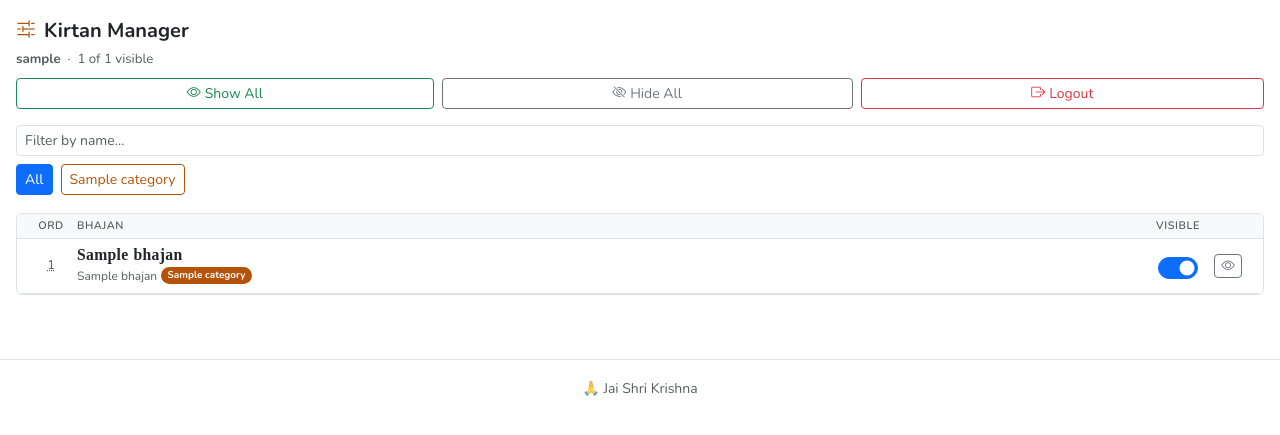
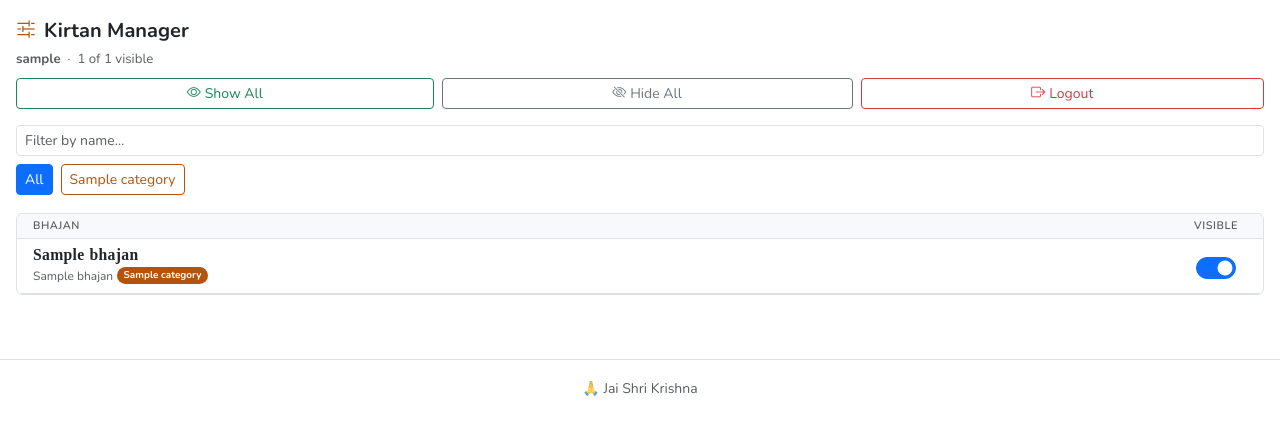
Before and after one commit to dharmesp/bhajan-kirtan, a Flask app: page /manage/ in a window 1280 px wide. Shown: the part 55-490 px from the top of the page. Run offline with Flask 3, Linux system fonts and the light colour scheme; the visitor is signed in with stand-in values (Sample User, id 1); tables that the repository leaves empty hold one stand-in row (values such as "Sample post"); some libraries are stand-ins or nearby versions.

Commit message:
manager dashboard: remove order col, title taps to bhajan view

```diff
--- a/shrikirtan/static/css/style.css
+++ b/shrikirtan/static/css/style.css
@@ -283,9 +283,7 @@ mark.sk-highlight {
 .sk-chip-scroll::-webkit-scrollbar { display: none; }
 
 /* Column widths — shared between header and rows */
-.sk-order-col  { width: 36px;  min-width: 36px;  margin-right: .5rem; text-align: center; }
 .sk-toggle-col { width: 62px;  min-width: 62px; }
-.sk-view-col   { width: 38px;  min-width: 38px; }
 
 /* Column header bar */
 .sk-manage-header {
@@ -307,22 +305,6 @@ mark.sk-highlight {
   background: var(--bs-tertiary-bg);
 }
 
-/* Order number — tap target */
-.sk-order-num {
-  font-size: .8rem;
-  cursor: pointer;
-  text-decoration: underline dotted;
-  display: block;
-  padding: 2px 0;
-  user-select: none;
-}
-.sk-order-input {
-  width: 44px;
-  font-size: .8rem;
-  padding: .2rem .25rem;
-  text-align: center;
-}
-
 /* Title typography */
 .sk-row-gu-title {
   font-size: .98rem;
@@ -333,10 +315,3 @@ mark.sk-highlight {
   min-width: 0;
 }
 .sk-cat-badge { font-size: .62rem; }
-
-/* View button — compact square */
-.sk-view-btn {
-  padding: .25rem .4rem;
-  font-size: .85rem;
-  line-height: 1;
-}
--- a/shrikirtan/templates/manage/dashboard.html
+++ b/shrikirtan/templates/manage/dashboard.html
@@ -52,10 +52,8 @@
 
     <!-- Column header -->
     <div class="sk-manage-header d-flex align-items-center px-3 py-1 border-bottom">
-      <span class="sk-order-col text-uppercase text-muted" style="font-size:.68rem;letter-spacing:.05em;">Ord</span>
       <span class="flex-grow-1 text-uppercase text-muted" style="font-size:.68rem;letter-spacing:.05em;">Bhajan</span>
       <span class="sk-toggle-col text-uppercase text-muted text-center" style="font-size:.68rem;letter-spacing:.05em;">Visible</span>
-      <span class="sk-view-col"></span>
     </div>
 
     {% for b in bhajans %}
@@ -65,16 +63,9 @@
          data-gu="{{ b.title_gujarati | lower }}"
          data-cat="{{ b.category_id or '' }}">
 
-      <!-- Order (tap to edit) -->
-      <div class="sk-order-col flex-shrink-0">
-        <span class="order-display text-muted sk-order-num"
-              title="Tap to change order">{{ b.display_order }}</span>
-        <input type="number" class="order-input form-control form-control-sm d-none sk-order-input"
-               value="{{ b.display_order }}" min="0" />
-      </div>
-
-      <!-- Titles + category badge -->
-      <div class="flex-grow-1 overflow-hidden me-2">
+      <!-- Titles + category badge (tap to view) -->
+      <a href="{{ url_for('public.view_bhajan', slug=b.slug) }}"
+         class="flex-grow-1 overflow-hidden me-2 text-decoration-none text-reset">
         <div class="gujarati-text fw-semibold text-truncate sk-row-gu-title lh-sm">{{ b.title_gujarati }}</div>
         <div class="d-flex align-items-center gap-1" style="min-width:0;">
           <span class="text-muted text-truncate sk-row-en-title">{{ b.title_english }}</span>
@@ -82,7 +73,7 @@
           <span class="badge rounded-pill text-bg-primary flex-shrink-0 sk-cat-badge">{{ b.category.name }}</span>
           {% endif %}
         </div>
-      </div>
+      </a>
 
       <!-- Visibility toggle -->
       <div class="sk-toggle-col flex-shrink-0 d-flex justify-content-center">
@@ -95,14 +86,6 @@
         </div>
       </div>
 
-      <!-- View button -->
-      <div class="sk-view-col flex-shrink-0 d-flex justify-content-center">
-        <a href="{{ url_for('public.view_bhajan', slug=b.slug) }}"
-           class="btn btn-sm btn-outline-secondary sk-view-btn lh-1"
-           title="View bhajan" aria-label="View {{ b.title_english }}">
-          <i class="bi bi-eye"></i>
-        </a>
-      </div>
 
     </div>
     {% endfor %}
@@ -216,44 +199,5 @@ document.querySelectorAll('.cat-btn').forEach(btn => {
   });
 });
 
-// ── Inline order editing ──────────────────────────────────────────────────────
-document.querySelectorAll('.order-display').forEach(span => {
-  span.addEventListener('click', function () {
-    const input = this.nextElementSibling;
-    this.classList.add('d-none');
-    input.classList.remove('d-none');
-    input.focus();
-    input.select();
-  });
-});
-
-document.querySelectorAll('.order-input').forEach(input => {
-  function saveOrder() {
-    const row   = input.closest('.manage-row');
-    const id    = row.dataset.id;
-    const span  = input.previousElementSibling;
-    const order = parseInt(input.value) || 0;
-    fetch(`/manage/api/order/${id}`, {
-      method: 'POST',
-      headers: { 'X-CSRFToken': csrfToken, 'Content-Type': 'application/json' },
-      body: JSON.stringify({ order })
-    })
-    .then(r => r.json())
-    .then(data => { span.textContent = data.display_order; })
-    .finally(() => {
-      input.classList.add('d-none');
-      input.previousElementSibling.classList.remove('d-none');
-    });
-  }
-
-  input.addEventListener('blur', saveOrder);
-  input.addEventListener('keydown', function (e) {
-    if (e.key === 'Enter')  { e.preventDefault(); this.blur(); }
-    if (e.key === 'Escape') {
-      input.classList.add('d-none');
-      input.previousElementSibling.classList.remove('d-none');
-    }
-  });
-});
 </script>
 {% endblock %}
```
